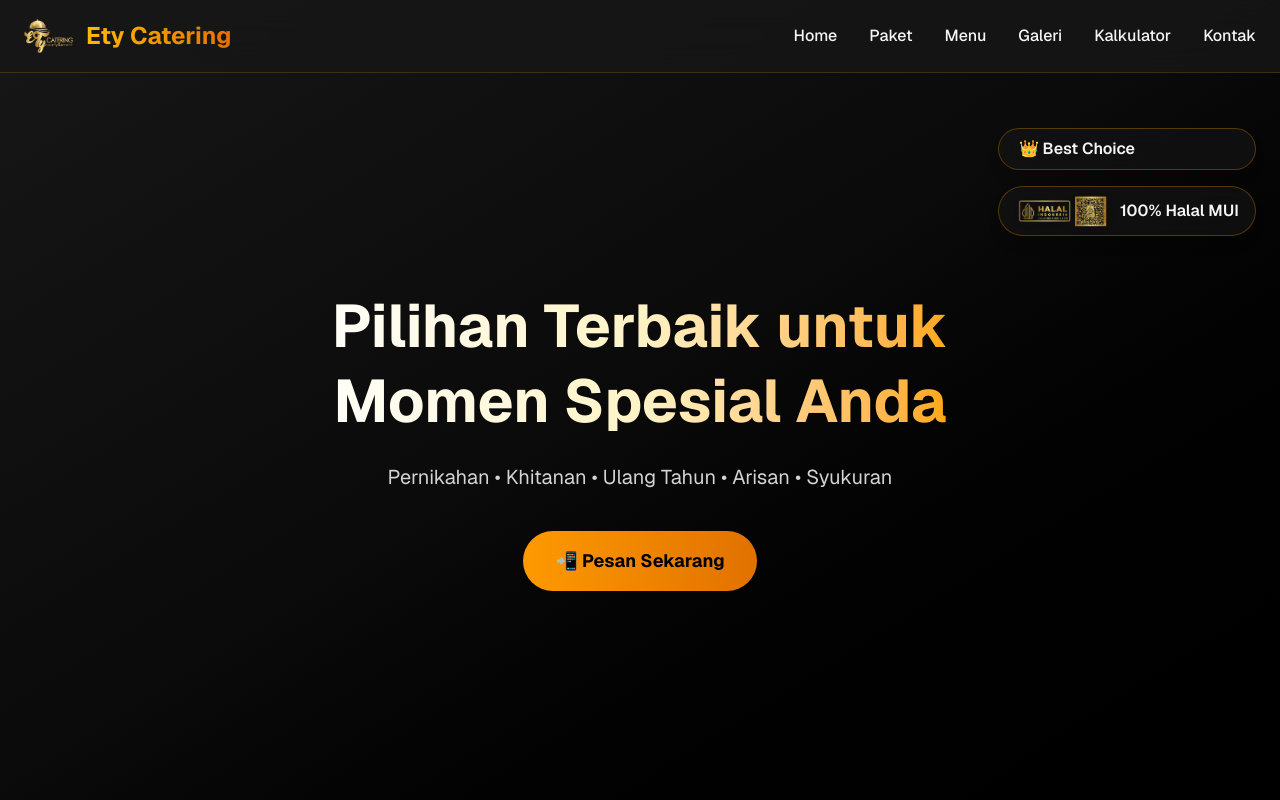
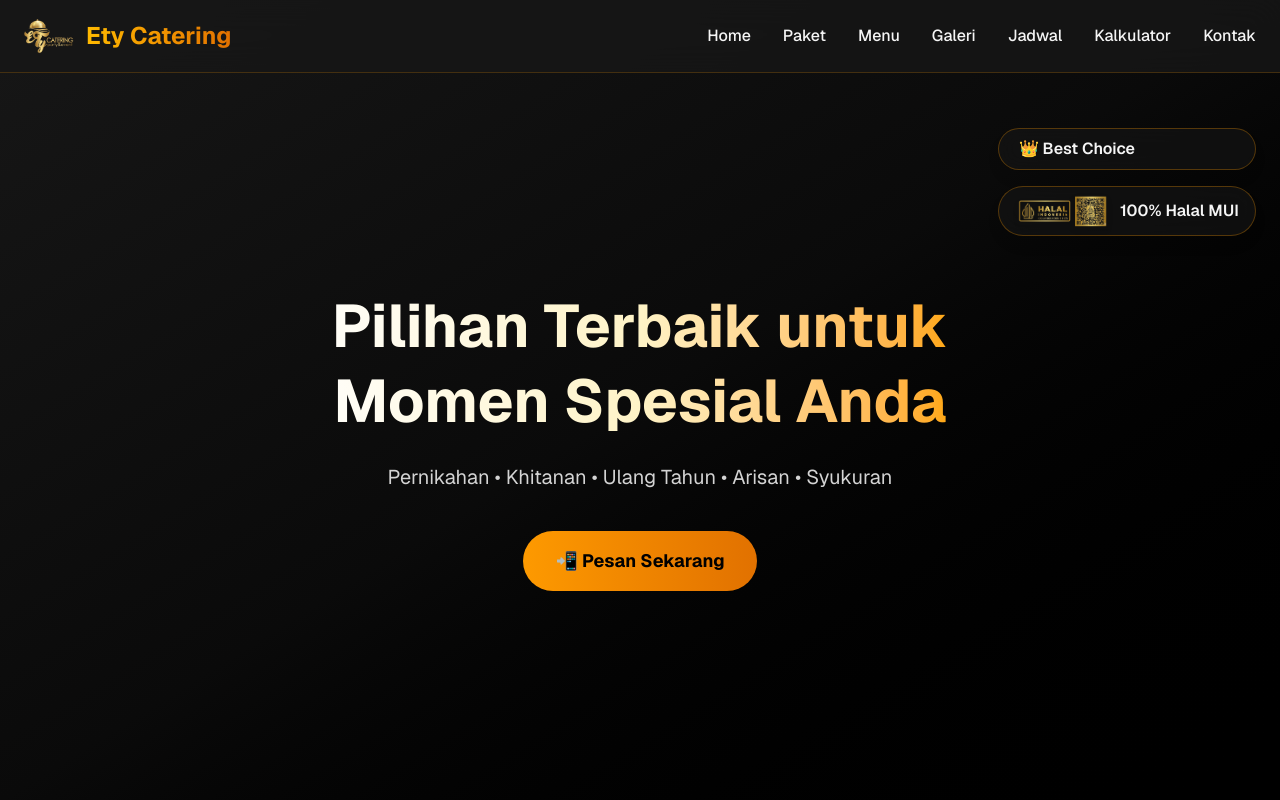
Before and after one commit to rzqmhdrap/ety-catering, a Next.js app: page / in a window 1280 px wide. Shown: the top 800 px of the page. Built offline with nearby package versions, Linux system fonts and the light colour scheme.

Commit message:
menambahkan kalender

```diff
--- a/app/page.tsx
+++ b/app/page.tsx
@@ -66,10 +66,17 @@ export default function Home() {
             </span>
           </a>
 
-          {/* Desktop Menu - Ditambahkan 'Galeri' */}
+          {/* Desktop Menu - Ditambahkan 'Jadwal' */}
           <nav className="hidden md:flex gap-8">
-            {["Home", "Paket", "Menu", "Galeri", "Kalkulator", "Kontak"].map(
-              (item) => (
+            {[
+              "Home",
+              "Paket",
+              "Menu",
+              "Galeri",
+              "Jadwal",
+              "Kalkulator",
+              "Kontak",
+            ].map((item) => (
               <a
                 key={item}
                 href={`#${item.toLowerCase()}`}
@@ -78,8 +85,7 @@ export default function Home() {
                 {item}
                 <span className="absolute -bottom-1 left-0 w-0 h-0.5 bg-amber-500 transition-all group-hover:w-full"></span>
               </a>
-              ),
-            )}
+            ))}
           </nav>
 
           <button
@@ -101,8 +107,15 @@ export default function Home() {
         {/* Mobile Nav Dropdown */}
         {isMobileMenuOpen && (
           <div className="md:hidden absolute top-full left-0 w-full bg-neutral-900 border-b border-amber-500/20 p-4 flex flex-col gap-4 shadow-xl">
-            {["Home", "Paket", "Menu", "Galeri", "Kalkulator", "Kontak"].map(
-              (item) => (
+            {[
+              "Home",
+              "Paket",
+              "Menu",
+              "Galeri",
+              "Jadwal",
+              "Kalkulator",
+              "Kontak",
+            ].map((item) => (
               <a
                 key={item}
                 href={`#${item.toLowerCase()}`}
@@ -111,8 +124,7 @@ export default function Home() {
               >
                 {item}
               </a>
-              ),
-            )}
+            ))}
           </div>
         )}
       </header>
@@ -585,11 +597,38 @@ export default function Home() {
               </div>
             ))}
           </div>
+        </div>
+      </section>
 
-          {/* <p className="text-center text-neutral-400 mt-8 italic text-sm">
-            *Ini adalah foto ilustrasi. Silakan ganti URL gambarnya dengan foto
-            produk asli Anda.
-          </p> */}
+      {/* JADWAL / GOOGLE CALENDAR SECTION */}
+      <section
+        id="jadwal"
+        className="py-24 px-6 bg-neutral-950 border-t border-amber-500/10 max-w-full"
+      >
+        <div className="max-w-5xl mx-auto">
+          <h2 className="text-3xl md:text-4xl font-bold text-center text-amber-500 mb-6 relative">
+            📅 Jadwal Ketersediaan
+            <span className="absolute -bottom-4 left-1/2 -translate-x-1/2 w-20 h-1 bg-gradient-to-r from-amber-500 to-transparent rounded-full"></span>
+          </h2>
+          <p className="text-center text-neutral-400 mb-12">
+            Cek tanggal kosong untuk momen spesial Anda sebelum melakukan
+            pemesanan.
+          </p>
+
+          <div className="bg-neutral-900 border border-neutral-800 rounded-3xl p-4 md:p-6 shadow-2xl overflow-hidden">
+            <div className="relative w-full h-[500px] md:h-[600px] rounded-2xl overflow-hidden bg-white">
+              {/* NOTE: Silakan ganti URL di dalam src= dengan URL Google Calendar asli Anda */}
+              <iframe
+                src="https://calendar.google.com/calendar/embed?src=21f205c6e9233bd3a2644b658e1f09fa16fde17183ffe7fd99c018e481ebd336%40group.calendar.google.com&ctz=Asia%2FJakarta"
+                style={{ border: "solid 1px #777" }}
+                width="100%"
+                height="100%"
+                frameBorder="0"
+                scrolling="no"
+                title="Google Calendar Ety Catering"
+              ></iframe>
+            </div>
+          </div>
         </div>
       </section>
 
```
Lines whose indentation alone changed are shown as unchanged.
